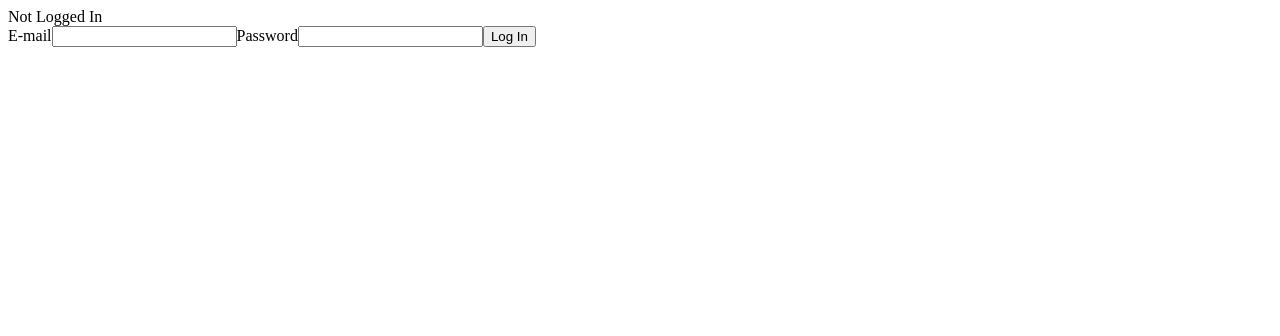
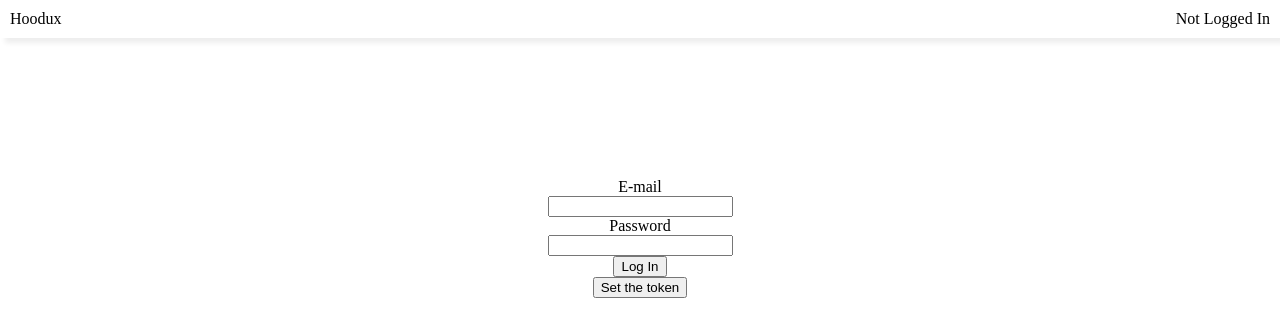
Before and after one commit to mununki/practice-react-hooks, a React (Create React App) app: page / in a window 1280 px wide. Shown: the top 336 px of the page. Built offline with nearby package versions, Linux system fonts and the light colour scheme.

Commit message:
add the case of useReducer

```diff
--- a/src/App.js
+++ b/src/App.js
@@ -1,9 +1,25 @@
-import React, { useState } from "react";
+import React, { useState, useReducer } from "react";
 import MyContext from "./lib/MyContext";
 import Header from "./components/Header";
 import LogIn from "./components/LogIn";
 
-const useHookus = () => {
+const initValue = {
+  isLogin: false,
+  token: ""
+};
+
+const reducer = (state, action) => {
+  switch (action.type) {
+    case "setLogin":
+      return { isLogin: action.payload };
+    case "setToken":
+      return { token: action.payload };
+    default:
+      throw new Error("wrong action.type");
+  }
+};
+
+const useHoodux = () => {
   // set initial values
   const [isLogIn, setLogIn] = useState(false);
   const [token, setToken] = useState("");
@@ -22,16 +38,15 @@ const useHookus = () => {
     }
   };
 
-  const value = { isLogIn, token, reducer };
-
-  return value;
+  return { isLogIn, token, reducer };
 };
 
 const App = () => {
-  const value = useHookus();
+  const value = useHoodux();
+  const [state, dispatch] = useReducer(reducer, initValue);
 
   return (
-    <MyContext.Provider value={value}>
+    <MyContext.Provider value={{ ...value, state, dispatch }}>
       <Header />
       <LogIn />
     </MyContext.Provider>
--- a/src/components/Header.js
+++ b/src/components/Header.js
@@ -1,15 +1,18 @@
 import React, { useContext } from "react";
 import MyContext from "../lib/MyContext";
+import "../static/global.css";
 
 const Header = () => {
-  const { isLogIn, token, reducer } = useContext(MyContext);
+  const { isLogIn, token, reducer, state, dispatch } = useContext(MyContext);
 
   const handleLogOut = () => {
     reducer("setLogIn", false);
   };
 
   return (
-    <div>
+    <div className="header-container">
+      <span>Hoodux</span>
+      <span>{state.token}</span>
       {isLogIn ? (
         <button onClick={handleLogOut}>Log Out</button>
       ) : (
--- a/src/components/LogIn.js
+++ b/src/components/LogIn.js
@@ -1,9 +1,10 @@
 import React, { useContext } from "react";
 import MyContext from "../lib/MyContext";
 import useHandleInput from "../utils/useHandleInput";
+import "../static/global.css";
 
 const LogIn = () => {
-  const { isLogIn, token, reducer } = useContext(MyContext);
+  const { isLogIn, token, reducer, state, dispatch } = useContext(MyContext);
   const [email, setEmail] = useHandleInput("");
   const [password, setPassword] = useHandleInput("");
 
@@ -11,14 +12,21 @@ const LogIn = () => {
     reducer("setLogIn", true);
   };
 
+  const handleTokenUseReducer = () => {
+    dispatch({ type: "setToken", payload: "ReactHooksAwesome!" });
+  };
+
   return (
-    <div>
+    <div className="login-container">
       {isLogIn ? (
         <div>You are Logged In</div>
       ) : (
         <>
-          <div>{email}</div>
-          <div>{password}</div>
+          <div className="typed-value-container">
+            <div>{email}</div>
+            <div>{password}</div>
+            <div>{state.token}</div>
+          </div>
           <label htmlFor="email">E-mail</label>
           <input
             type="text"
@@ -34,6 +42,7 @@ const LogIn = () => {
             onChange={e => setPassword(e.target.value)}
           />
           <button onClick={handleLogin}>Log In</button>
+          <button onClick={handleTokenUseReducer}>Set the token</button>
         </>
       )}
     </div>
--- /dev/null
+++ b/src/static/global.css
@@ -0,0 +1,27 @@
+body {
+  margin: 0;
+  padding: 0;
+}
+
+.header-container {
+  display: flex;
+  justify-content: space-between;
+  align-items: center;
+  box-shadow: 5px 5px 5px #eee;
+  padding: 10px;
+}
+
+.login-container {
+  display: flex;
+  flex-direction: column;
+  justify-content: center;
+  align-items: center;
+  height: 50vh;
+}
+
+.typed-value-container {
+  position: fixed;
+  top: 3em;
+  left: 1em;
+  color: #ccc;
+}
```
Also changed, not shown: 1 other file (tests, documents, lock files or other folders).
